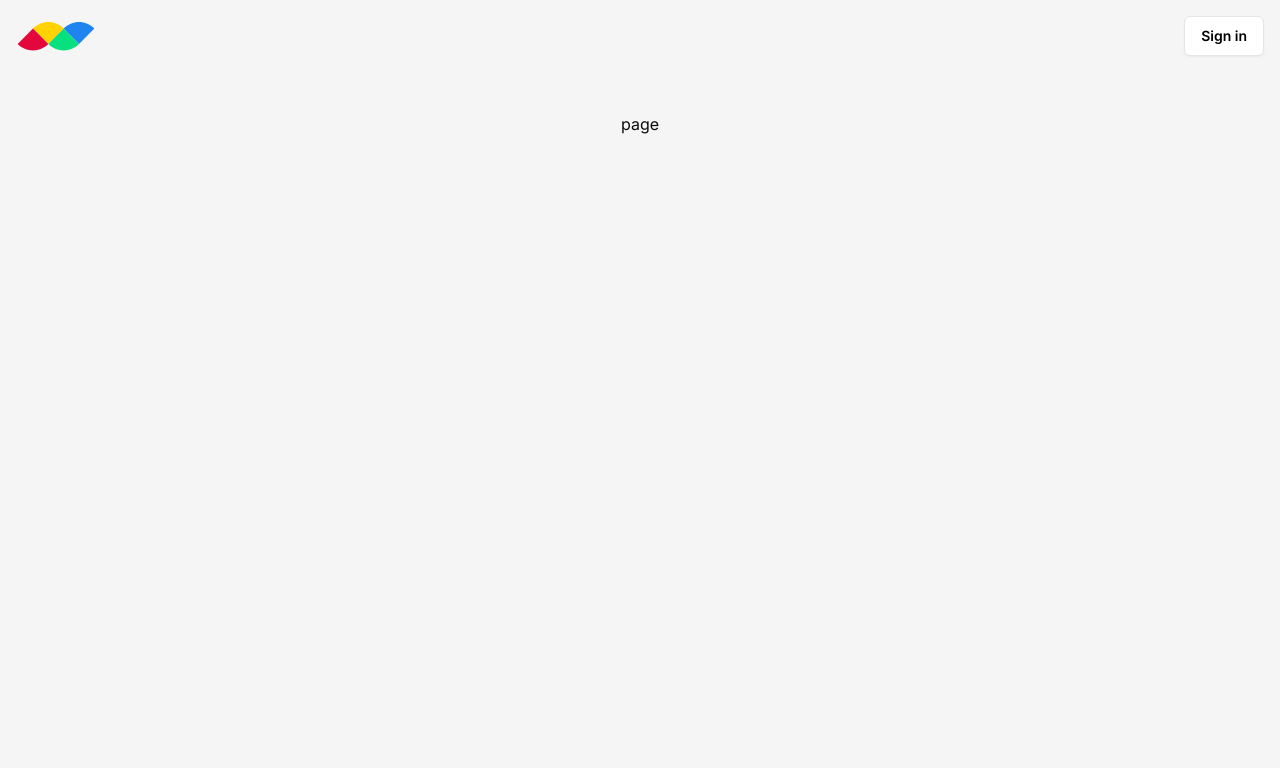
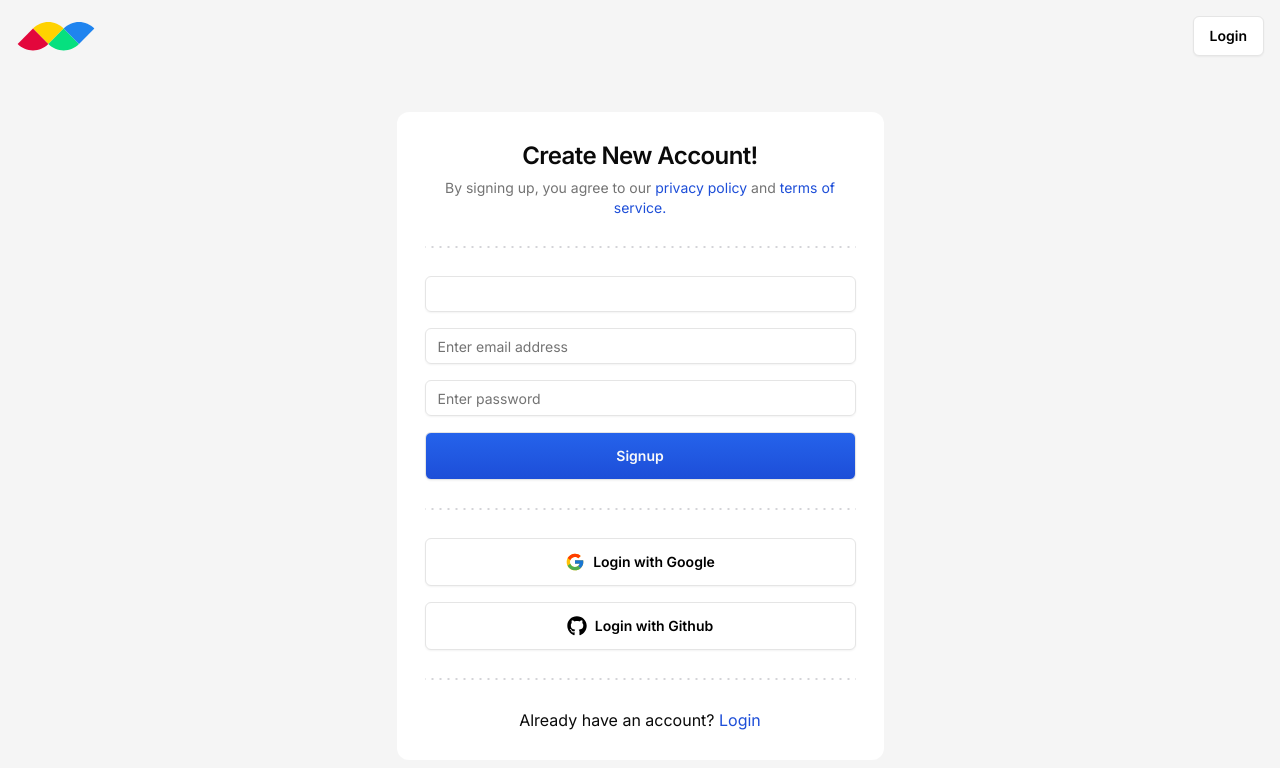
Before and after one commit to imsidkg/taskflow, a Next.js app: page /signup in a window 1280 px wide. Shown: the top 768 px of the page. Built offline with nearby package versions, Linux system fonts and the light colour scheme.

Commit message:
ui and routing changes

```diff
--- a/package.json
+++ b/package.json
@@ -33,6 +33,7 @@
     "react-day-picker": "8.10.1",
     "react-dom": "^18",
     "react-hook-form": "^7.53.0",
+    "react-icons": "^5.3.0",
     "recharts": "^2.13.0",
     "sonner": "^1.5.0",
     "tailwind-merge": "^2.5.4",
--- a/src/app/(auth)/layout.tsx
+++ b/src/app/(auth)/layout.tsx
@@ -1,19 +1,28 @@
+'use client'
 import React from 'react'
 import Image from "next/image";
 import { Button } from "@/components/ui/button";
+import { usePathname } from 'next/navigation';
+import Link from 'next/link';
 
 interface AuthLayoutProps {
     children : React.ReactNode
 }
 
 const layout = ({children}: AuthLayoutProps) => {
+  const pathname  = usePathname();
+  const isSignin = pathname === '/signin';
+
     return (
         <main className="bg-neutral-100 min-h-screen">
           <div className="mx-auto max-w-screen-2xl p-4">
             <nav className="flex justify-between items-center">
               <Image src="/logo.svg" height={40} width={80} alt="Logo" />
-              <Button variant="secondary">
-               Sign in
+              <Button variant="secondary" asChild>
+                <Link href = {isSignin ? '/signup' : '/signin'}>
+                 {isSignin ? 'Sign Up' : 'Login'}
+                </Link>
+
               </Button>
             </nav>
             <div className="flex flex-col items-center justify-center pt-4 md:pt-14">
@@ -21,7 +30,7 @@
             </div>
           </div>
         </main>
-      );
+      )
 }
 
 export default layout
--- a/src/app/(auth)/signin/page.tsx
+++ b/src/app/(auth)/signin/page.tsx
@@ -1,14 +1,12 @@
-import SiginCard from '@/components/features/auth/components/SiginCard'
+'use client'
+import SigninCard from '@/components/features/auth/components/SigninCard'
 import React from 'react'
 
 type Props = {}
 
 const page = (props: Props) => {
   return (
-    <div>
-      <SiginCard/>
-
-    </div>
+      <SigninCard/>
   )
 }
 
--- a/src/app/(auth)/signup/page.tsx
+++ b/src/app/(auth)/signup/page.tsx
@@ -1,10 +1,11 @@
+import SignupCard from '@/components/features/auth/components/SignupCard'
 import React from 'react'
 
 type Props = {}
 
 const page = (props: Props) => {
   return (
-    <div>page</div>
+    <div><SignupCard/></div>
   )
 }
 
--- a/src/app/page.tsx
+++ b/src/app/page.tsx
@@ -13,5 +13,5 @@
 <Button variant='ghost'>8888888888888888888888888888--</Button>
 <Button variant='destructive'>uguggu</Button>
     </div>
-  );
+  )
 }
--- /dev/null
+++ b/src/components/DottedSeperator.tsx
@@ -0,0 +1,47 @@
+
+import { cn } from "@/lib/utils";
+
+interface DottedSeparatorProps {
+  className?: string;
+  color?: string;
+  height?: string;
+  dotSize?: string;
+  gapSize?: string;
+  direction?: "horizontal" | "vertical";
+}
+
+export const DottedSeparator = ({
+  className,
+  color = "#d4d4d8",
+  height = "2px",
+  dotSize = "2px",
+  gapSize = "6px",
+  direction = "horizontal",
+}: DottedSeparatorProps) => {
+  const isHorizontal = direction === "horizontal";
+
+  return (
+    <div
+      className={cn(
+        isHorizontal
+          ? "w-full flex items-center"
+          : "h-full flex flex-col items-center",
+        className
+      )}
+    >
+      <div
+        className={isHorizontal ? "flex-grow" : "flex-grow-0"}
+        style={{
+          width: isHorizontal ? "100%" : height,
+          height: isHorizontal ? height : "100%",
+          backgroundImage: `radial-gradient(circle, ${color} 25%, transparent 25%)`,
+          backgroundSize: isHorizontal
+            ? `${parseInt(dotSize) + parseInt(gapSize)}px ${height}`
+            : `${height} ${parseInt(dotSize) + parseInt(gapSize)}px`,
+          backgroundRepeat: isHorizontal ? "repeat-x" : "repeat-y",
+          backgroundPosition: "center",
+        }}
+      />
+    </div>
+  );
+};
--- a/src/components/features/auth/components/SiginCard.tsx
+++ /dev/null
@@ -1,11 +0,0 @@
-import React from 'react'
-
-type Props = {}
-
-const SiginCard = (props: Props) => {
-  return (
-    <div>SiginCard</div>
-  )
-}
-
-export default SiginCard
--- /dev/null
+++ b/src/components/features/auth/components/SigninCard.tsx
@@ -0,0 +1,136 @@
+"use client";
+
+import Link from "next/link";
+import React from "react";
+import { z } from "zod";
+import { zodResolver } from "@hookform/resolvers/zod";
+import {
+  Card,
+  CardContent,
+  CardDescription,
+  CardFooter,
+  CardHeader,
+  CardTitle,
+} from "@/components/ui/card";
+import {
+  Form,
+  FormControl,
+  FormField,
+  FormItem,
+  FormMessage,
+} from "@/components/ui/form";
+import { Input } from "@/components/ui/input";
+import { FcGoogle } from "react-icons/fc";
+import { FaGithub } from "react-icons/fa";
+import { useForm } from "react-hook-form";
+import { Button } from "@/components/ui/button";
+import { DottedSeparator } from "@/components/DottedSeperator";
+
+type Props = {};
+const formSchema = z.object({
+
+  email: z.string().email(),
+  password: z.string().min(8, "Minimum of 8 characters required"),
+});
+
+const SigninCard = (props: Props) => {
+  const form = useForm<z.infer<typeof formSchema>>({
+    resolver: zodResolver(formSchema),
+    defaultValues: {
+
+      email: "",
+      password: "",
+    },
+  });
+
+  const onSubmit = (data: z.infer<typeof formSchema>) => {
+    console.log( data );
+  };
+  return (
+    <Card className="w-full h-full md:w-[487px] border-none shadow-none">
+    <CardHeader className="flex items-center justify-center text-center p-7">
+      <CardTitle className="text-2xl">Welcome back!</CardTitle>
+    </CardHeader>
+    <div className="px-7">
+      <DottedSeparator />
+    </div>
+    <CardContent className="p-7">
+      <Form {...form}>
+        <form onSubmit={form.handleSubmit(onSubmit)} className="space-y-4">
+          <FormField
+            name="email"
+            control={form.control}
+            render={({ field }) => (
+              <FormItem>
+                <FormControl>
+                  <Input
+                    type="email"
+                    placeholder="Enter email address"
+                    {...field}
+                  />
+                </FormControl>
+                <FormMessage />
+              </FormItem>
+            )}
+          />
+          <FormField
+            name="password"
+            control={form.control}
+            render={({ field }) => (
+              <FormItem>
+                <FormControl>
+                  <Input
+                    type="password"
+                    placeholder="Enter password"
+                    {...field}
+                  />
+                </FormControl>
+                <FormMessage />
+              </FormItem>
+            )}
+          />
+          <Button size="lg" className="w-full" disabled={false}>
+            Login
+          </Button>
+        </form>
+      </Form>
+    </CardContent>
+    <div className="px-7">
+      <DottedSeparator />
+    </div>
+    <CardContent className="p-7 flex flex-col gap-y-4">
+      <Button
+        variant="secondary"
+        size="lg"
+        className="w-full"
+        disabled={false}
+      >
+        <FcGoogle className="mr-2 size-5" />
+        Login with Google
+      </Button>
+      <Button
+        variant="secondary"
+        size="lg"
+        className="w-full"
+        disabled={false}
+      >
+        <FaGithub className="mr-2 size-5" />
+        Login with Github
+      </Button>
+    </CardContent>
+    <div className="px-7">
+      <DottedSeparator />
+    </div>
+    <CardContent className="p-7 flex items-center justify-center">
+      <p>
+        Don&apos;t have an account?
+        <Link href="/sign-up" className="text-blue-700">
+          &nbsp;SignUp
+        </Link>
+      </p>
+    </CardContent>
+  </Card>
+  );
+};
+
+export default SigninCard;
--- /dev/null
+++ b/src/components/features/auth/components/SignupCard.tsx
@@ -0,0 +1,163 @@
+"use client";
+
+import Link from "next/link";
+import React from "react";
+import { z } from "zod";
+import { zodResolver } from "@hookform/resolvers/zod";
+import {
+  Card,
+  CardContent,
+  CardDescription,
+  CardFooter,
+  CardHeader,
+  CardTitle,
+} from "@/components/ui/card";
+import {
+  Form,
+  FormControl,
+  FormField,
+  FormItem,
+  FormMessage,
+} from "@/components/ui/form";
+import { Input } from "@/components/ui/input";
+import { FcGoogle } from "react-icons/fc";
+import { FaGithub } from "react-icons/fa";
+import { useForm } from "react-hook-form";
+import { Button } from "@/components/ui/button";
+import { DottedSeparator } from "@/components/DottedSeperator";
+
+type Props = {}
+const formSchema = z.object({
+    name: z.string().min(1, "Required"),
+    email: z.string().email(),
+    password: z.string().min(8, "Minimum of 8 characters required"),
+  });
+
+
+const SignupCard = (props: Props) => {
+    const form = useForm<z.infer<typeof formSchema>>({
+        resolver: zodResolver(formSchema),
+        defaultValues: {
+          name: " ",
+          email: "",
+          password: "",
+        },
+      });
+
+      const onSubmit = (data: z.infer<typeof formSchema>) => {
+        console.log({ data });
+      };
+  return (
+    <Card className="w-full h-full md:w-[487px] border-none shadow-none">
+    <CardHeader className="flex items-center justify-center text-center p-7">
+      <CardTitle className="text-2xl">Create New Account!</CardTitle>
+      <CardDescription>
+        By signing up, you agree to our{" "}
+        <Link href="#" className="text-blue-700">
+          privacy policy
+        </Link>{" "}
+        and{" "}
+        <Link href="#" className="text-blue-700">
+          terms of service.
+        </Link>
+      </CardDescription>
+    </CardHeader>
+    <div className="px-7">
+      <DottedSeparator />
+    </div>
+    <CardContent className="p-7">
+      <Form {...form}>
+        <form onSubmit={form.handleSubmit(onSubmit)} className="space-y-4">
+          <FormField
+            name="name"
+            control={form.control}
+            render={({ field }) => (
+              <FormItem>
+                <FormControl>
+                  <Input
+                    type="text"
+                    placeholder="Enter your name"
+                    {...field}
+                  />
+                </FormControl>
+                <FormMessage />
+              </FormItem>
+            )}
+          />
+          <FormField
+            name="email"
+            control={form.control}
+            render={({ field }) => (
+              <FormItem>
+                <FormControl>
+                  <Input
+                    type="email"
+                    placeholder="Enter email address"
+                    {...field}
+                  />
+                </FormControl>
+                <FormMessage />
+              </FormItem>
+            )}
+          />
+          <FormField
+            name="password"
+            control={form.control}
+            render={({ field }) => (
+              <FormItem>
+                <FormControl>
+                  <Input
+                    type="password"
+                    placeholder="Enter password"
+                    {...field}
+                  />
+                </FormControl>
+                <FormMessage />
+              </FormItem>
+            )}
+          />
+          <Button size="lg" className="w-full" disabled={false}>
+            Signup
+          </Button>
+        </form>
+      </Form>
+    </CardContent>
+    <div className="px-7">
+      <DottedSeparator />
+    </div>
+    <CardContent className="p-7 flex flex-col gap-y-4">
+      <Button
+        variant="secondary"
+        size="lg"
+        className="w-full"
+        disabled={false}
+      >
+        <FcGoogle className="mr-2 size-5" />
+        Login with Google
+      </Button>
+      <Button
+        variant="secondary"
+        size="lg"
+        className="w-full"
+        disabled={false}
+      >
+        <FaGithub className="mr-2 size-5" />
+        Login with Github
+      </Button>
+    </CardContent>
+    <div className="px-7">
+      <DottedSeparator />
+    </div>
+    <CardContent className="p-7 flex items-center justify-center">
+      <p>
+        Already have an account?
+        <Link href="/sign-in" className="text-blue-700">
+          &nbsp;Login
+        </Link>
+      </p>
+    </CardContent>
+  </Card>
+  )
+}
+
+export default SignupCard
```
Also changed, not shown: 1 other file (tests, documents, lock files or other folders).
